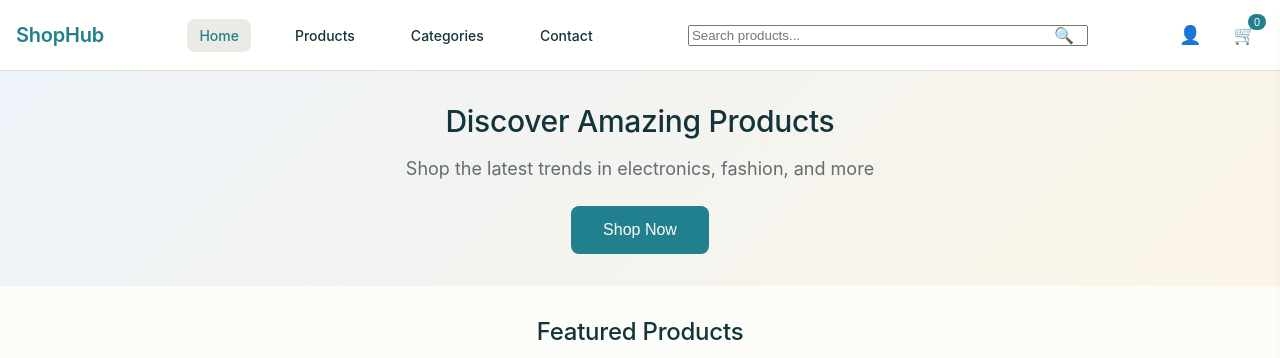
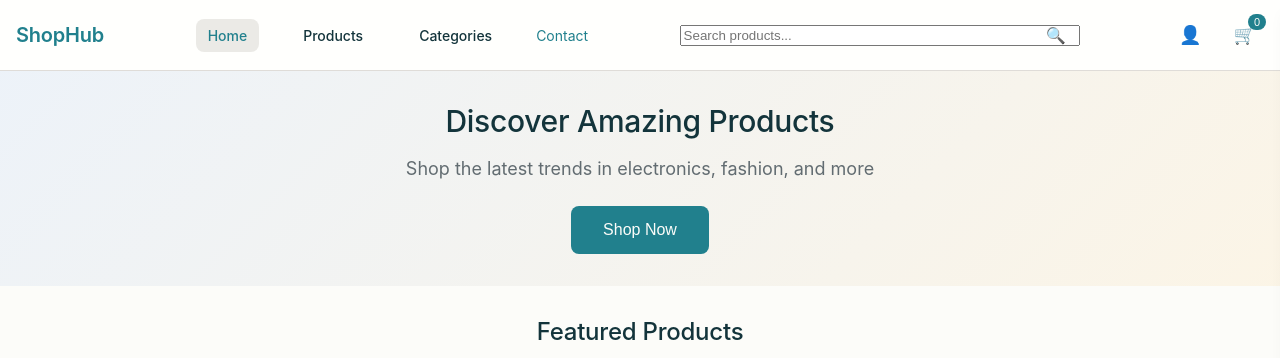
Before and after one commit to hub07s/shophub, a plain HTML site: page index.html in a window 1280 px wide. Shown: the top 358 px of the page. Drawn offline with Linux system fonts and the light colour scheme; a web font is replaced by a local one.

Commit message:
index.html

```diff
--- a/index.html
+++ b/index.html
@@ -20,7 +20,7 @@
                         <li><a href="#" class="nav__link active" data-page="home">Home</a></li>
                         <li><a href="#" class="nav__link" data-page="products">Products</a></li>
                         <li><a href="#" class="nav__link" data-page="categories">Categories</a></li>
-                        <li><a href="contact.html" class="nav__link">Contact</a></li>
+                        <li><a href="contact.html" class="contact.html">Contact</a></li>
                     </ul>
                 </nav>
 
```
